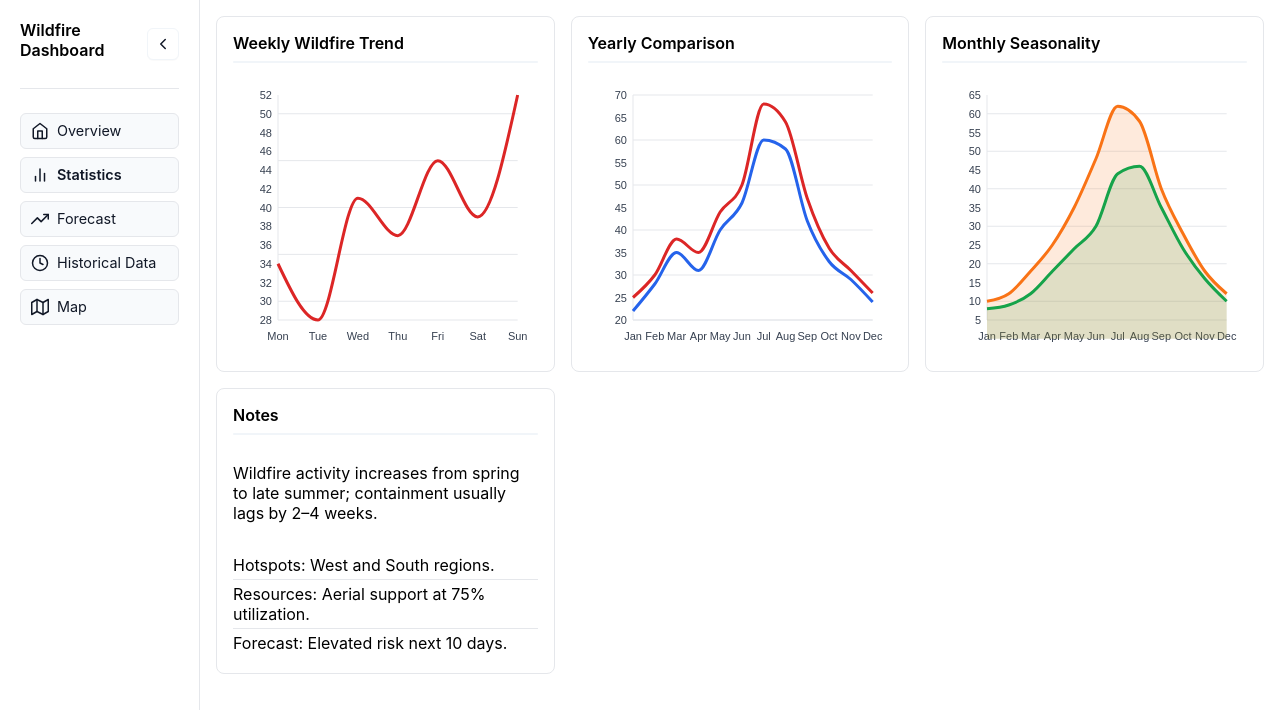
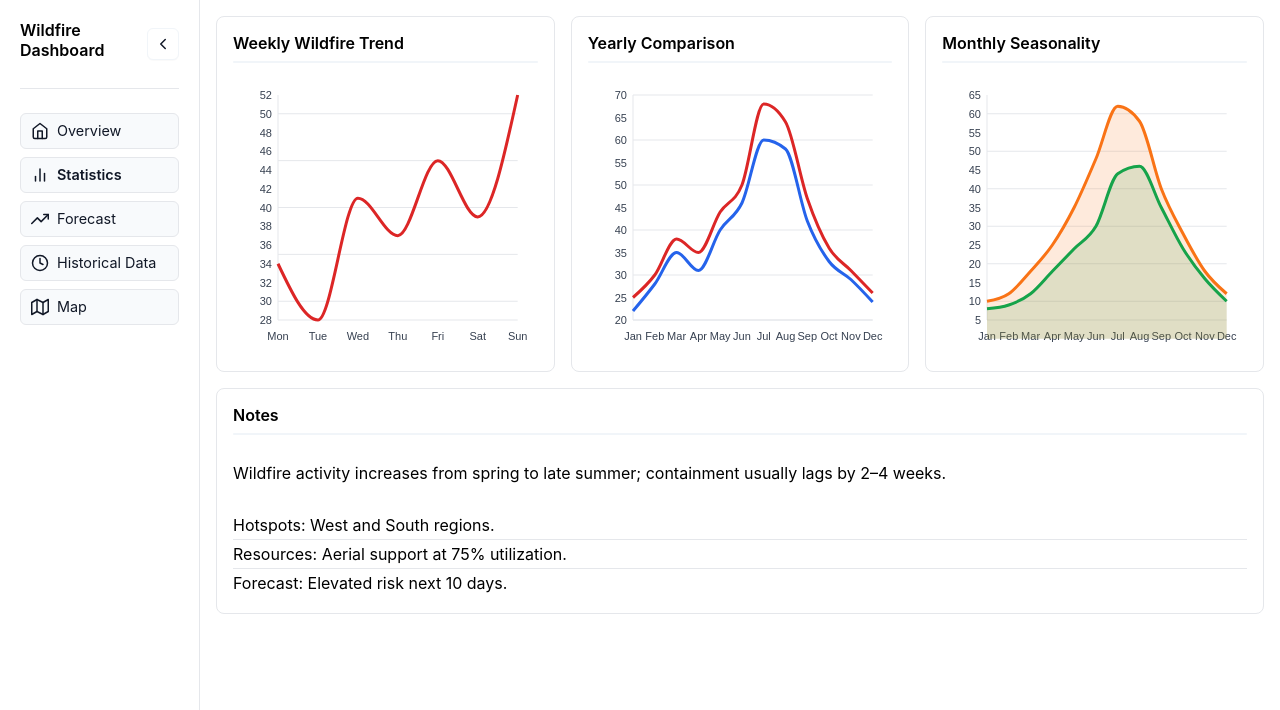
Before and after one commit to brunosangom/mai-idss-pw3-group3, a React (Create React App) app in the folder src/frontend/: page /statistics in a window 1280 px wide. Shown: the top 710 px of the page. Built offline with nearby package versions, Linux system fonts and the light colour scheme.

Commit message:
use mui grid

```diff
--- a/src/frontend/src/App.js
+++ b/src/frontend/src/App.js
@@ -1,5 +1,6 @@
 import React, { useEffect, useState } from 'react';
 import './App.css';
+import { Box, Container } from '@mui/material';
 import Sidebar from './components/Sidebar';
 import { Routes, Route } from 'react-router-dom';
 import Overview from './pages/Overview';
@@ -23,9 +24,20 @@ function App() {
   }, []);
 
   return (
-    <div className={`app-layout ${collapsed ? 'sidebar-collapsed' : ''}`}>
+    <Box sx={{ display: 'flex', height: '100vh' }}>
       <Sidebar collapsed={collapsed} onToggle={() => setCollapsed(c => !c)} />
-      <main className="app-main">
+      <Box
+        component="main"
+        sx={{
+          flexGrow: 1,
+          p: 2,
+          ml: collapsed ? '56px' : '200px',
+          transition: 'margin-left 0.2s ease',
+          overflow: 'auto',
+          backgroundColor: '#ffffff',
+        }}
+      >
+        <Container maxWidth={false} disableGutters>
           <Routes>
             <Route path="/" element={<Overview />} />
             <Route path="/statistics" element={<Statistics />} />
@@ -34,8 +46,9 @@ function App() {
             <Route path="/map" element={<MapPage />} />
             <Route path="*" element={<NotFound />} />
           </Routes>
-      </main>
-    </div>
+        </Container>
+      </Box>
+    </Box>
   );
 }
 
--- a/src/frontend/src/components/Card.jsx
+++ b/src/frontend/src/components/Card.jsx
@@ -10,10 +10,10 @@ function Card({ title, children, className = '', actions = null }) {
             {title ? <h2 className="card-title">{title}</h2> : <span />}
             {actions ? <div className="card-actions">{actions}</div> : null}
           </div>
-          <div className="card-divider" />
+          {children && <div className="card-divider" />}
         </>
       )}
-      {children}
+      {children && children}
     </section>
   );
 }
--- a/src/frontend/src/components/Content.css
+++ b/src/frontend/src/components/Content.css
@@ -1,21 +1,3 @@
-.content-grid {
-  display: grid;
-  grid-template-columns: repeat(3, minmax(0, 1fr));
-  gap: 16px;
-}
-
-@media (max-width: 900px) {
-  .content-grid {
-    grid-template-columns: repeat(2, 1fr);
-  }
-}
-
-@media (max-width: 600px) {
-  .content-grid {
-    grid-template-columns: 1fr;
-  }
-}
-
 .map-slot {
   height: 60vh;
 }
@@ -24,8 +6,6 @@
   height: 280px;
 }
 
-
-.overview-grid .card { display: flex; flex-direction: column; }
 .kpi-value {
   font-size: 2rem;
   font-weight: 700;
@@ -41,6 +21,8 @@
   border: 1px solid #e5e7eb;
   border-radius: 8px;
   padding: 16px;
+  width: 100%;
+  box-sizing: border-box;
 }
 .card-title {
   font-size: 1rem;
@@ -66,11 +48,6 @@
 }
 .list--compact .list-item:last-child { border-bottom: none; }
 
-
-.map-card { position: relative; }
-
-.map-card--wide { grid-column: 1 / span 2; }
-@media (max-width: 900px) { .map-card--wide { grid-column: 1 / span 1; } }
 .card--bleed { padding: 0; }
 .card--bleed .map-slot { border-radius: 0 0 8px 8px; overflow: hidden; }
 
--- a/src/frontend/src/components/Sidebar.css
+++ b/src/frontend/src/components/Sidebar.css
@@ -100,14 +100,14 @@
 }
 
 /* Collapsed state: narrow, hide labels and title; center icons */
-.app-layout.sidebar-collapsed .sidebar { width: 56px; }
-.app-layout.sidebar-collapsed .sidebar h2 { display: none; }
-.app-layout.sidebar-collapsed .sidebar .sidebar-label { display: none; }
-.app-layout.sidebar-collapsed .sidebar .sidebar-header { justify-content: center; }
-.app-layout.sidebar-collapsed .sidebar .sidebar-toggle { margin-left: auto; margin-right: auto; }
-.app-layout.sidebar-collapsed .sidebar nav ul { align-items: center; }
-.app-layout.sidebar-collapsed .sidebar nav li { width: auto; }
-.app-layout.sidebar-collapsed .sidebar nav a {
+.sidebar.is-collapsed { width: 56px; }
+.sidebar.is-collapsed h2 { display: none; }
+.sidebar.is-collapsed .sidebar-label { display: none; }
+.sidebar.is-collapsed .sidebar-header { justify-content: center; }
+.sidebar.is-collapsed .sidebar-toggle { margin-left: auto; margin-right: auto; }
+.sidebar.is-collapsed nav ul { align-items: center; }
+.sidebar.is-collapsed nav li { width: auto; }
+.sidebar.is-collapsed nav a {
 	justify-content: center;
 	gap: 0;
 	width: 32px;
@@ -116,7 +116,7 @@
 	margin-left: auto;
 	margin-right: auto;
 }
-.app-layout.sidebar-collapsed .sidebar .sidebar-icon {
+.sidebar.is-collapsed .sidebar-icon {
 	width: 20px;
 	height: 20px;
 	flex: 0 0 20px;
--- a/src/frontend/src/pages/Forecast.jsx
+++ b/src/frontend/src/pages/Forecast.jsx
@@ -1,14 +1,15 @@
 import React from 'react';
+import { Grid } from '@mui/material';
 import Card from '../components/Card';
 import '../components/Content.css';
 
 function Forecast() {
   return (
-    <div className="content-grid">
-      <Card title="Forecast">
-        <p>Weather Forecast & Predictions.</p>
-      </Card>
-    </div>
+    <Grid container spacing={2}>
+      <Grid item xs={12} sx={{ display: 'block' }}>
+        <Card title="Forecast - Fire Weather Index" />
+      </Grid>
+    </Grid>
   );
 }
 
--- a/src/frontend/src/pages/Historical.jsx
+++ b/src/frontend/src/pages/Historical.jsx
@@ -1,14 +1,17 @@
 import React from 'react';
+import { Grid } from '@mui/material';
 import Card from '../components/Card';
 import '../components/Content.css';
 
 function Historical() {
   return (
-    <div className="content-grid">
-      <Card title="Historical Data">
-        <p>Historical data analysis.</p>
-      </Card>
-    </div>
+    <Grid container spacing={2}>
+      <Grid item xs={12} sx={{ display: 'block' }}>
+        <Card title="Historical Data">
+          <p>Historical data analysis.</p>
+        </Card>
+      </Grid>
+    </Grid>
   );
 }
 
--- a/src/frontend/src/pages/MapPage.jsx
+++ b/src/frontend/src/pages/MapPage.jsx
@@ -1,17 +1,20 @@
 import React from 'react';
+import { Grid } from '@mui/material';
 import Card from '../components/Card';
 import Map from '../components/Map';
 import '../components/Content.css';
 
 function MapPage() {
   return (
-    <div className="content-grid">
-      <Card title="Map" className="card--bleed">
-        <div className="map-slot">
-          <Map />
-        </div>
-      </Card>
-    </div>
+    <Grid container spacing={2}>
+      <Grid item xs={12} sx={{ display: 'block' }}>
+        <Card title="Map" className="card--bleed">
+          <div className="map-slot">
+            <Map />
+          </div>
+        </Card>
+      </Grid>
+    </Grid>
   );
 }
 
--- a/src/frontend/src/pages/Overview.jsx
+++ b/src/frontend/src/pages/Overview.jsx
@@ -1,4 +1,5 @@
 import React, { useState } from 'react';
+import { Grid } from '@mui/material';
 import '../components/Content.css';
 import Card from '../components/Card';
 import Map from '../components/Map';
@@ -8,10 +9,11 @@ function Overview() {
   const toggleWide = () => setWideMap(w => !w);
 
   return (
-    <div className="content-grid overview-grid">
+    <Grid container spacing={2} sx={{ width: '100%' }}>
+      <Grid item xs={12} md={wideMap ? 8 : 4} sx={{ flex: { xs: '1 0 100%', md: wideMap ? 2 : 1 }, maxWidth: 'none' }}>
         <Card
           title="Map"
-        className={`map-card ${wideMap ? 'map-card--wide card--bleed' : ''}`}
+          className="card--bleed"
           actions={(
             <button
               type="button"
@@ -27,7 +29,9 @@ function Overview() {
             <Map wide={wideMap} />
           </div>
         </Card>
+      </Grid>
 
+      <Grid item xs={12} md={wideMap ? 4 : 4} sx={{ flex: { xs: '1 0 100%', md: 1 }, maxWidth: 'none' }}>
         <Card title="Fire Situation">
           <div className="mini-kpi-grid">
           <div className="mini-kpi mini-kpi--critical">
@@ -52,7 +56,9 @@ function Overview() {
           </div>
         </div>
       </Card>
+      </Grid>
 
+      <Grid item xs={12} md={wideMap ? 12 : 4} sx={{ flex: { xs: '1 0 100%', md: wideMap ? '1 0 100%' : 1 }, maxWidth: 'none' }}>
       <Card title="Environment & Resources">
         <div className="mini-kpi-grid">
           <div className="mini-kpi mini-kpi--neutral">
@@ -77,7 +83,8 @@ function Overview() {
           </div>
         </div>
       </Card>
-    </div>
+      </Grid>
+    </Grid>
   );
 }
 
--- a/src/frontend/src/pages/Statistics.jsx
+++ b/src/frontend/src/pages/Statistics.jsx
@@ -1,4 +1,5 @@
 import React from 'react';
+import { Grid } from '@mui/material';
 import Card from '../components/Card';
 import FireTrendChart from '../components/charts/FireTrendChart';
 import FireComparisonChart from '../components/charts/FireComparisonChart';
@@ -7,19 +8,26 @@ import '../components/Content.css';
 
 function Statistics() {
   return (
-    <div className="content-grid">
+    <Grid container spacing={2} sx={{ width: '100%' }}>
+      <Grid item xs={12} md={4} sx={{ flex: { xs: '1 0 100%', md: 1 }, maxWidth: 'none' }}>
         <Card title="Weekly Wildfire Trend">
           <FireTrendChart />
         </Card>
+      </Grid>
 
+      <Grid item xs={12} md={4} sx={{ flex: { xs: '1 0 100%', md: 1 }, maxWidth: 'none' }}>
         <Card title="Yearly Comparison">
           <FireComparisonChart />
         </Card>
+      </Grid>
 
+      <Grid item xs={12} md={4} sx={{ flex: { xs: '1 0 100%', md: 1 }, maxWidth: 'none' }}>
         <Card title="Monthly Seasonality">
           <SeasonalityChart />
         </Card>
+      </Grid>
 
+      <Grid item xs={12} sx={{ flex: { xs: '1 0 100%', md: '1 0 100%' }, maxWidth: 'none' }}>
         <Card title="Notes">
           <div className="stack">
             <p>Wildfire activity increases from spring to late summer; containment usually lags by 2–4 weeks.</p>
@@ -30,7 +38,8 @@ function Statistics() {
             </ul>
           </div>
         </Card>
-    </div>
+      </Grid>
+    </Grid>
   );
 }
 
```
Lines whose indentation alone changed are shown as unchanged.
